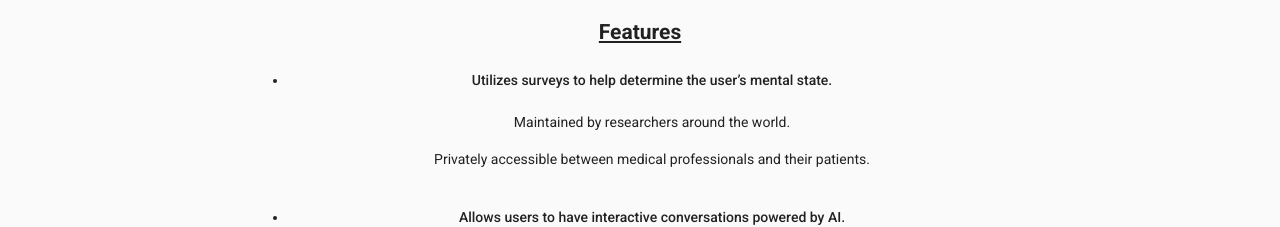
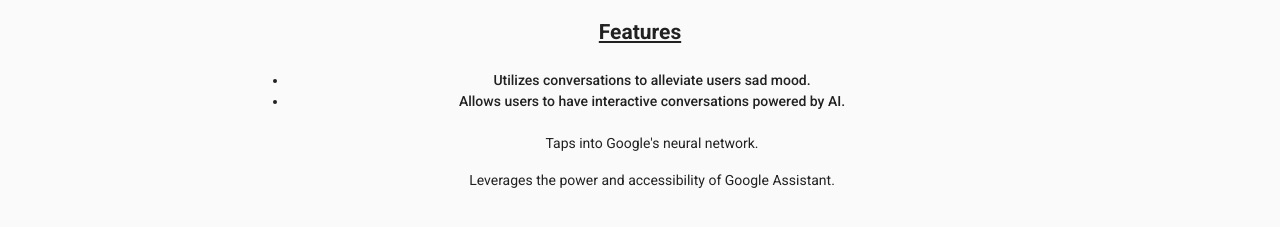
Before and after one commit to dlvcsulb/CSULB-Design-491-Let-s-Talk, a Vue app in the folder html-production/vuetifyapp/: page / in a window 1280 px wide. Shown: the part 271-498 px from the top of the page. Built offline with nearby package versions, Linux system fonts and the light colour scheme.

Commit message:
Update Homepage.vue

```diff
--- a/html-production/vuetifyapp/src/components/Homepage.vue
+++ b/html-production/vuetifyapp/src/components/Homepage.vue
@@ -4,7 +4,7 @@
       <v-flex>
         <h1 align="center">About Let's Talk</h1>
           <p>
-            <br>Let’s Talk is an Action for the Google Assistant that users can utilize to screen for depression.
+            <br>Let’s Talk Journaling is an Action for the Google Assistant that users can utilize to screen for depression.
             The program uses the Google Dialogflow programming interface, which allows users to interact with their device through voice or
             text-based conversations powered by the Google AI and neural network.
             <br><br><br>
@@ -13,15 +13,8 @@
         <h2 align="center"><u>Features</u></h2>
         <ul><br>
         <li>
-          Utilizes surveys to help determine the user’s mental state.
+          Utilizes conversations to alleviate users sad mood.
         </li>
-          <p><br>
-            Maintained by researchers around the world.
-          </p>
-          <p>
-            Privately accessible between medical professionals and their patients.
-          </p>
-          <br>
         <li>
           Allows users to have interactive conversations powered by AI.
         </li>
```
